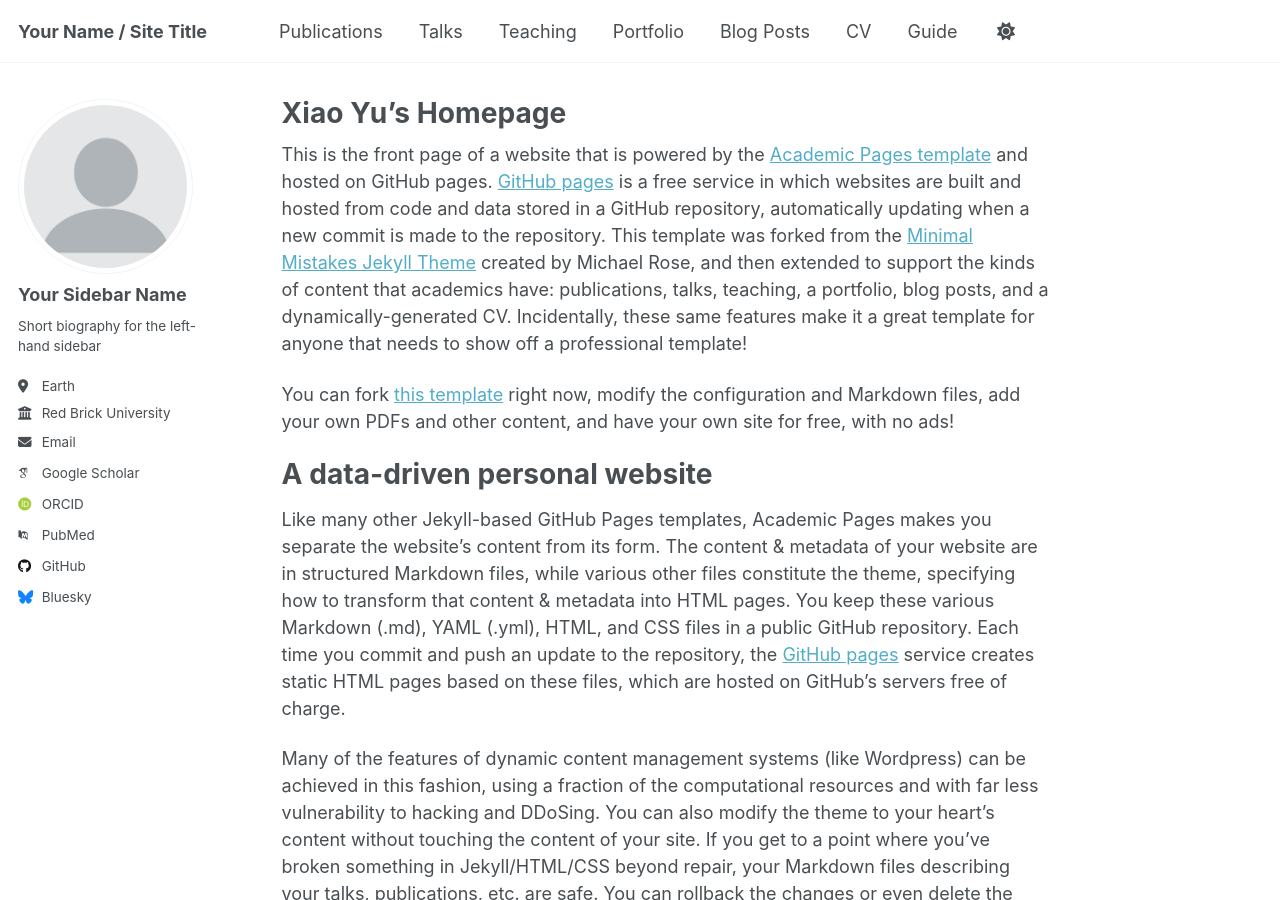
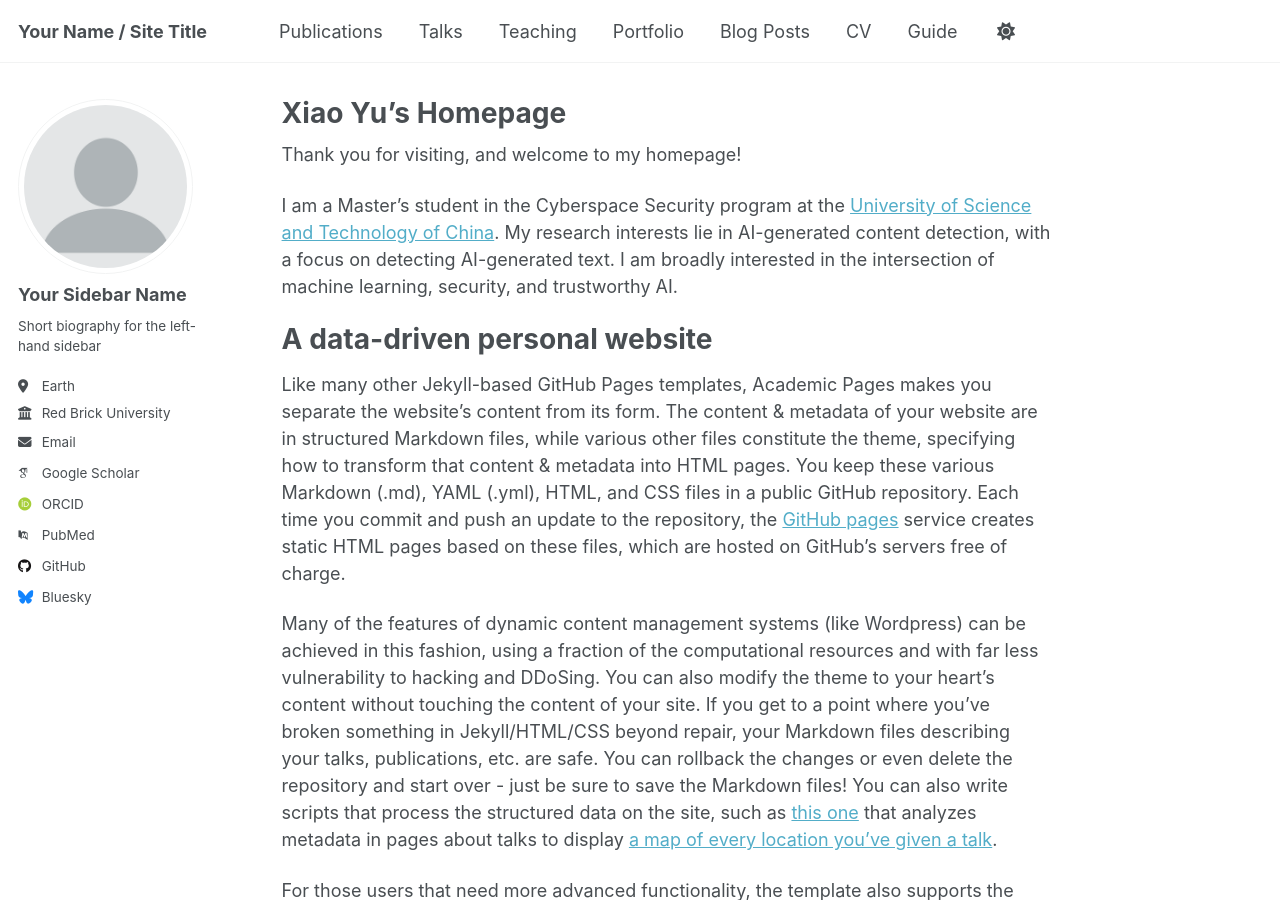
Before and after one commit to happy-Moer/yuxiao.github.io, a Jekyll site: the page built from _pages/about.md, in a window 1280 px wide and 900 px high. Built offline with Jekyll 4.4.1, drawn with Linux system fonts in a browser that asks for light colours; some web fonts are replaced; a script that is not in the unit is left out.

Commit message:
Update about.md

```diff
--- a/_pages/about.md
+++ b/_pages/about.md
@@ -7,9 +7,9 @@ redirect_from:
   - /about.html
 ---
 
-This is the front page of a website that is powered by the [Academic Pages template](https://github.com/academicpages/academicpages.github.io) and hosted on GitHub pages. [GitHub pages](https://pages.github.com) is a free service in which websites are built and hosted from code and data stored in a GitHub repository, automatically updating when a new commit is made to the repository. This template was forked from the [Minimal Mistakes Jekyll Theme](https://mmistakes.github.io/minimal-mistakes/) created by Michael Rose, and then extended to support the kinds of content that academics have: publications, talks, teaching, a portfolio, blog posts, and a dynamically-generated CV. Incidentally, these same features make it a great template for anyone that needs to show off a professional template!
+Thank you for visiting, and welcome to my homepage!
 
- You can fork [this template](https://github.com/academicpages/academicpages.github.io) right now, modify the configuration and Markdown files, add your own PDFs and other content, and have your own site for free, with no ads!
+I am a Master's student in the Cyberspace Security program at the [University of Science and Technology of China](https://www.ustc.edu.cn/). My research interests lie in AI-generated content detection, with a focus on detecting AI-generated text. I am broadly interested in the intersection of machine learning, security, and trustworthy AI.
 
 A data-driven personal website
 ======
```
